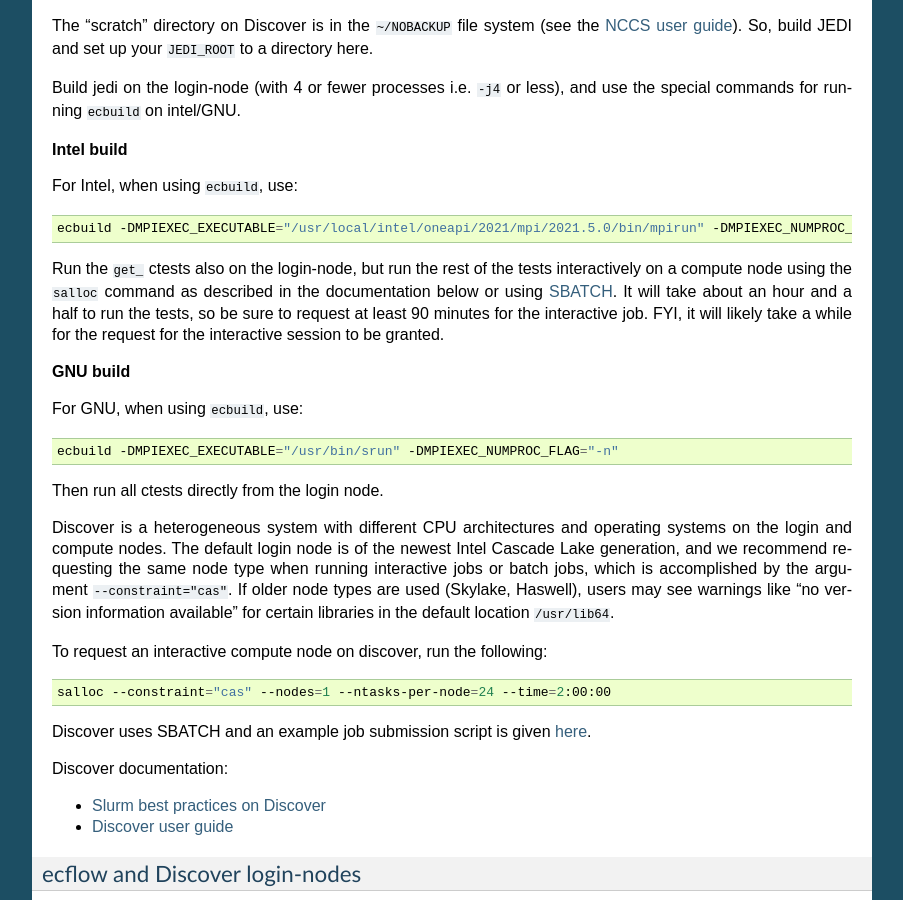
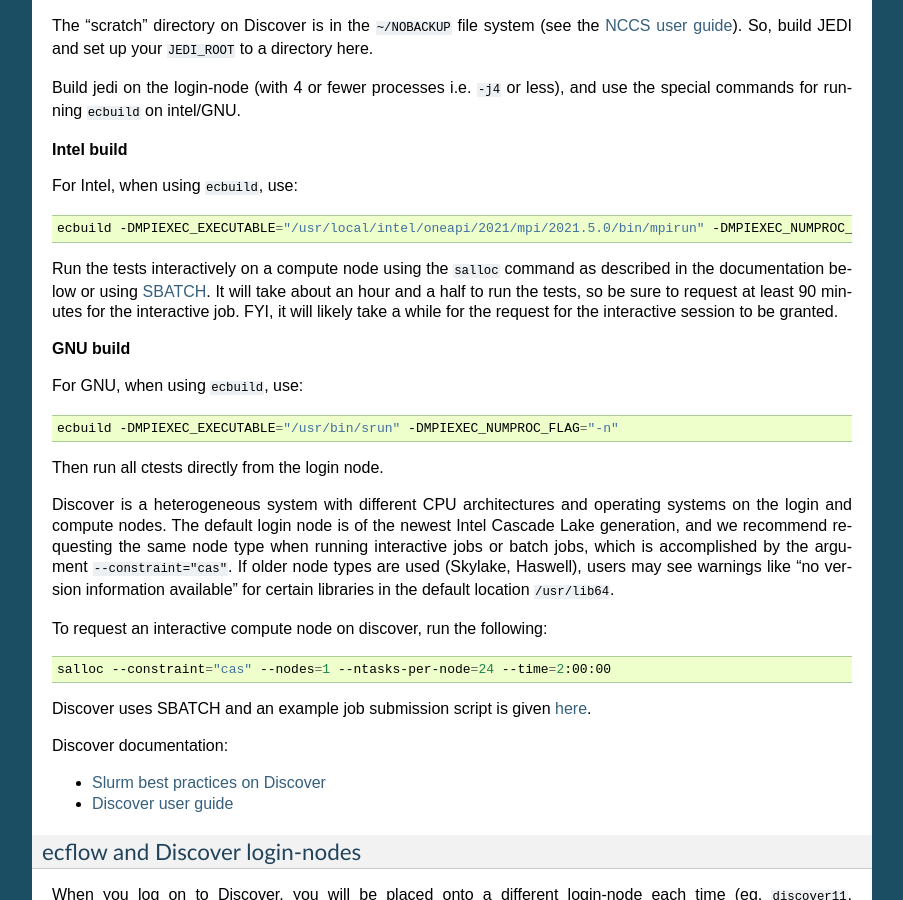
Before and after one commit to JCSDA/jedi-docs, a Sphinx documentation site: the page built from docs/using/running_skylab/HPC_users_guide.rst, in a window 1280 px wide and 900 px high, scrolled down 3630 px. Shown: the whole window, without its empty margins (198-1101 px from the left). Built offline with Sphinx 7.4.7, drawn with Linux system fonts in a browser that asks for light colours.

Commit message:
remove references to get_ tests (#882)
* remove references to get_ tests

* typo

```diff
--- a/docs/using/running_skylab/HPC_users_guide.rst
+++ b/docs/using/running_skylab/HPC_users_guide.rst
@@ -51,7 +51,7 @@
    export HDF5_USE_FILE_LOCKING=FALSE
 
    cd <path-to-bundle-build-directory>
-   ctest -E get_
+   ctest
 
    exit 0
 
@@ -127,7 +127,7 @@
     cd <build-directory>
 
     # now run ctest
-    ctest -E get_
+    ctest
 
 System Specific Information
 ---------------------------
@@ -202,7 +202,7 @@
 
    ecbuild -DMPIEXEC_EXECUTABLE="/usr/local/intel/oneapi/2021/mpi/2021.5.0/bin/mpirun" -DMPIEXEC_NUMPROC_FLAG="-np"
 
-Run the :code:`get_` ctests also on the login-node, but run the rest of the tests interactively on a compute node using the :code:`salloc` command as described in the documentation below or using :ref:`SBATCH <sbatch>`. It will take about an hour and a half to run the tests, so be sure to request at least 90 minutes for the interactive job. FYI, it will likely take a while for the request for the interactive session to be granted.
+Run the tests interactively on a compute node using the :code:`salloc` command as described in the documentation below or using :ref:`SBATCH <sbatch>`. It will take about an hour and a half to run the tests, so be sure to request at least 90 minutes for the interactive job. FYI, it will likely take a while for the request for the interactive session to be granted.
 
 **GNU build**
 
```
